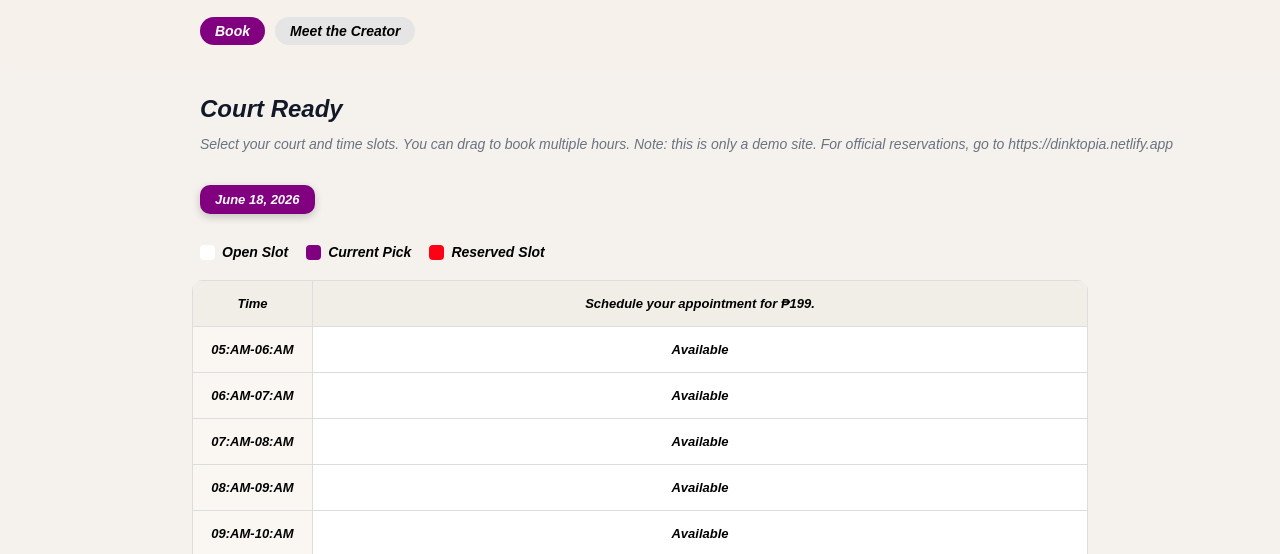
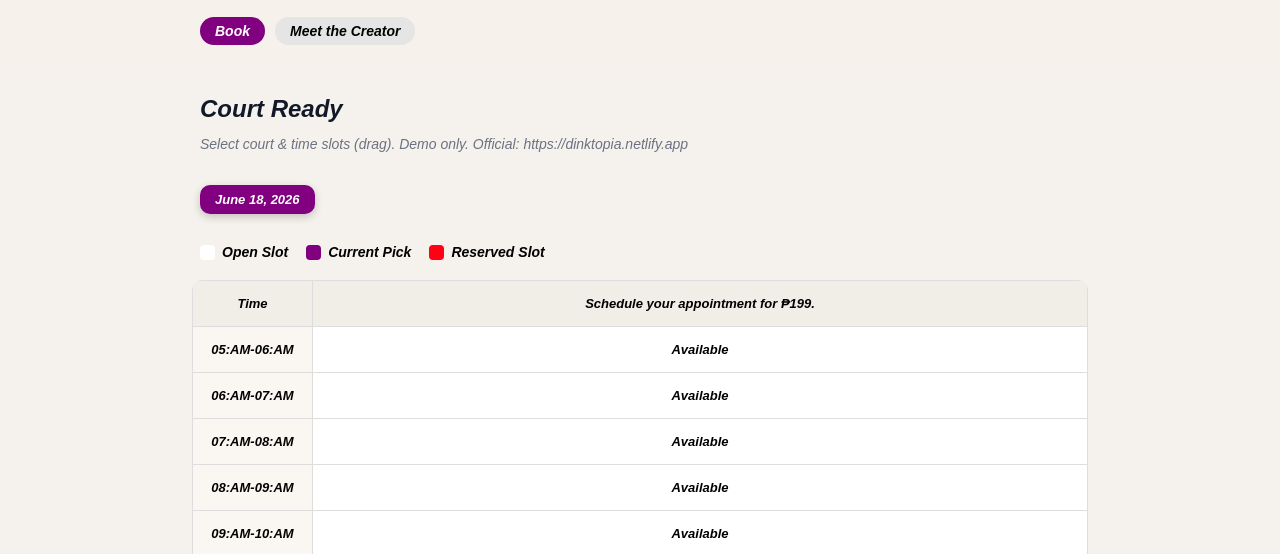
Before and after one commit to codeshi3ld/Pickleball-Court-Booking, a website: page picklehaus.html in a window 1280 px wide. Shown: the part 245-799 px from the top of the page. Drawn offline with nearby package versions, Linux system fonts and the light colour scheme; no server answers.

Commit message:
Update picklehaus.html

```diff
--- a/picklehaus.html
+++ b/picklehaus.html
@@ -167,8 +167,7 @@
     </h2>
 
     <p class="booking-subtext">
-     Select your court and time slots. You can drag to book multiple hours.
-     Note: this is only a demo site. For official reservations, go to https://dinktopia.netlify.app
+     Select court & time slots (drag). Demo only. Official: https://dinktopia.netlify.app
     </p>
 
   </div>
```
